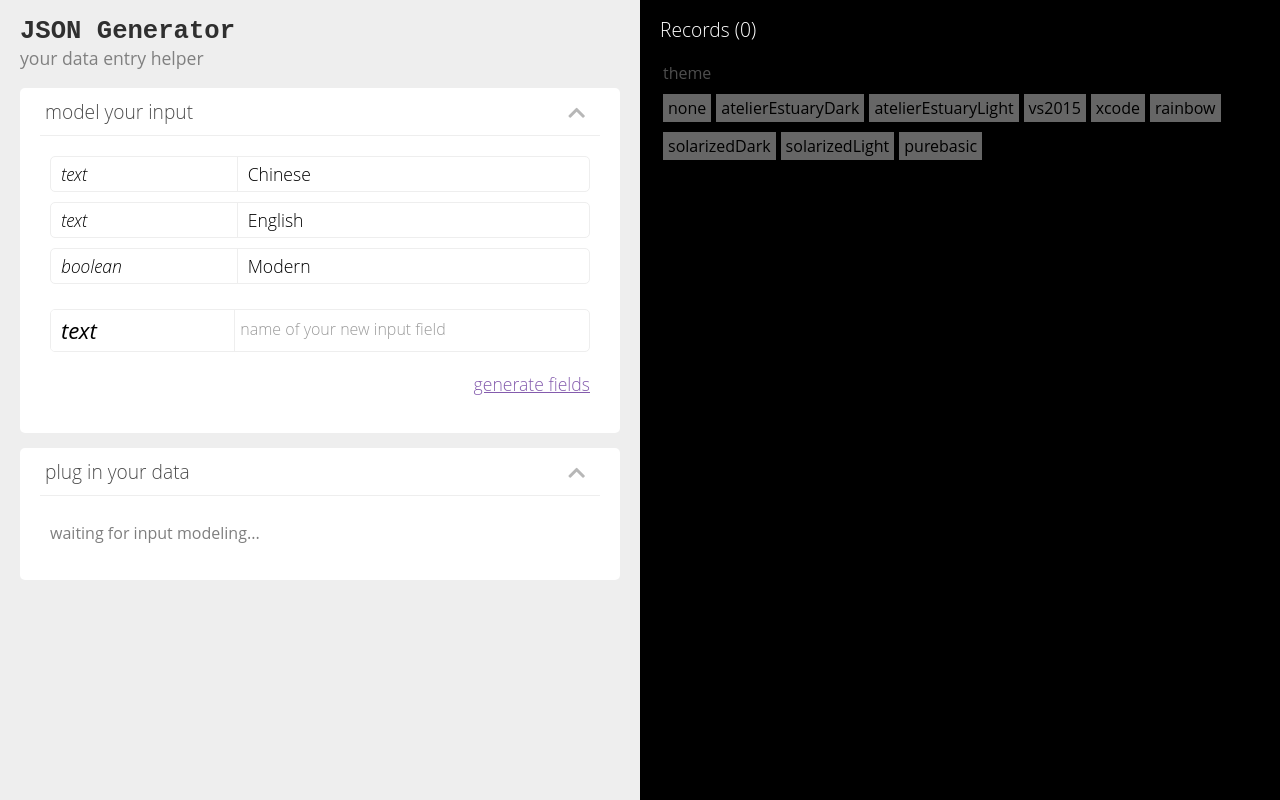
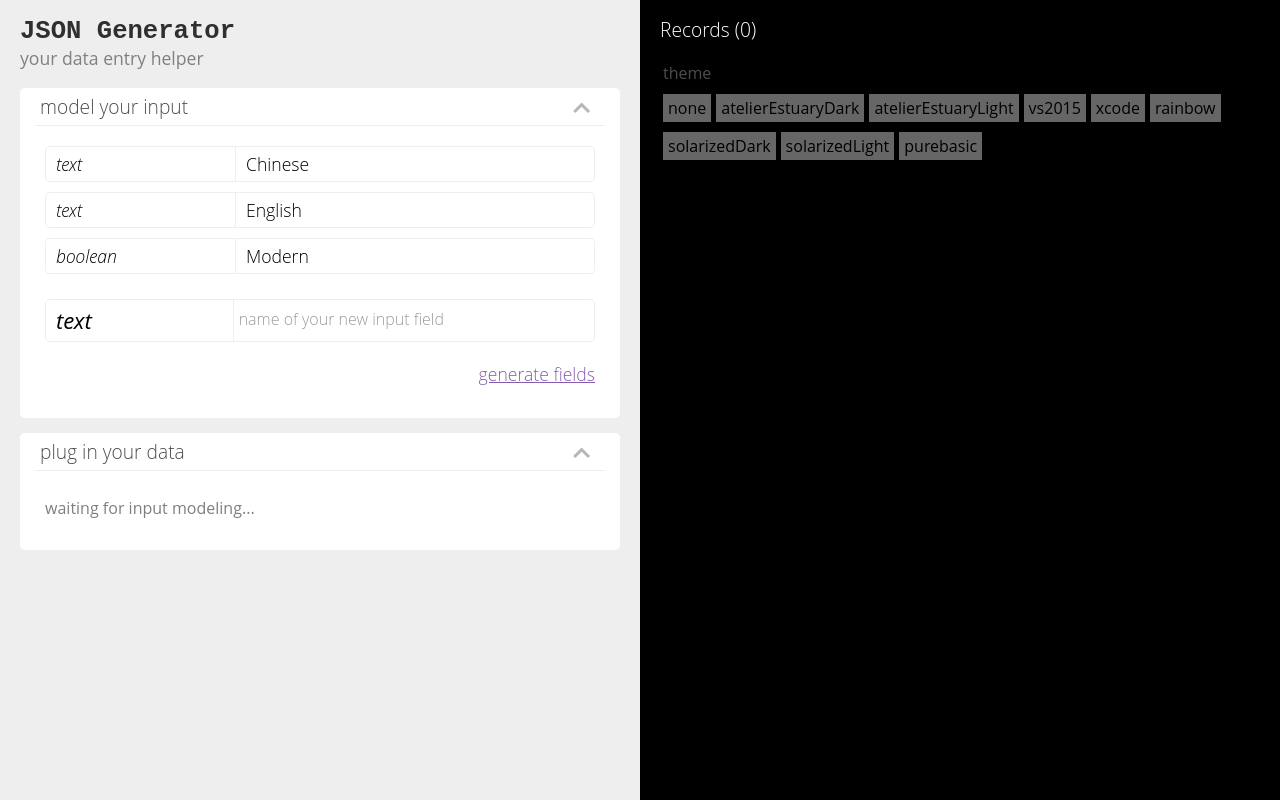
Before and after one commit to xwang1000/json-generator, a React (Create React App) app: page / in a window 1280 px wide. Built offline with nearby package versions, Linux system fonts and the light colour scheme.

Commit message:
Remove padding in headings

```diff
--- a/src/App.css
+++ b/src/App.css
@@ -59,7 +59,7 @@ h2 {
 }
 
 .expandable-panel {
-  padding: 10px 20px;
+  padding: 5px 15px;
   border-radius: 5px;
   margin: 15px 0;
 }
@@ -67,7 +67,7 @@ h2 {
 .expandable-panel h2 {
   margin: 0 5px;
   opacity: .7;
-  padding-bottom: 10px;
+  padding-bottom: 5px;
   display: flex;
   justify-content: space-between;
   color: black;
```
